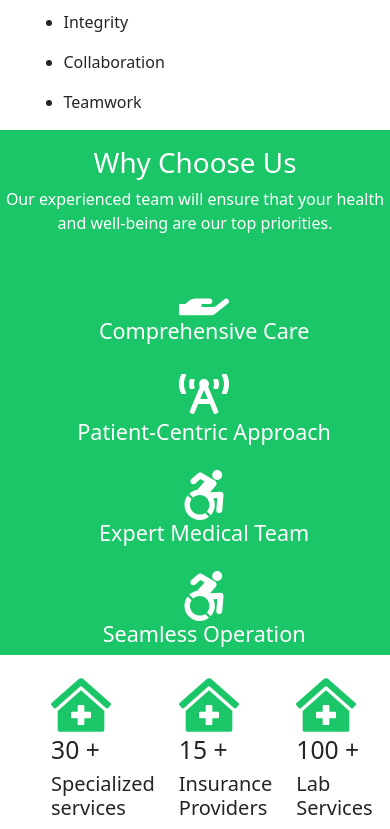
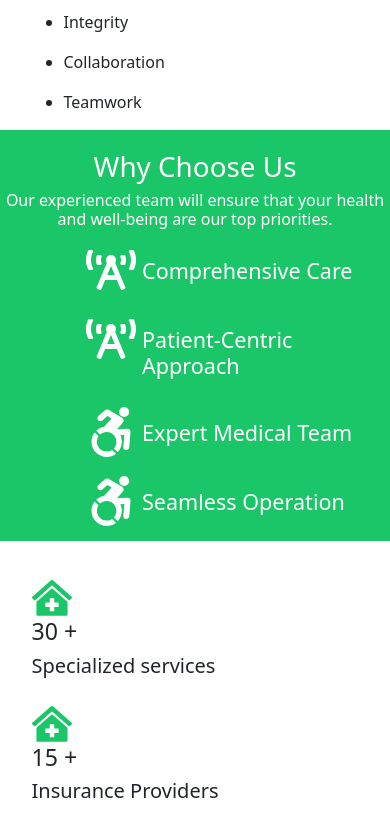
Before and after one commit to Marcelkibor/Cedar-Clinic, a React (Vite) app: page /about-us in a window 390 px wide. Shown: the part 1680-2509 px from the top of the page. Built offline with nearby package versions, Linux system fonts and the light colour scheme.

Commit message:
clinicPoints cols

```diff
--- a/src/App.css
+++ b/src/App.css
@@ -5,6 +5,10 @@
   justify-content: center;
   width: 120px;
   height: 120px;
+}
+.why-choose-col{
+  display: flex;
+  margin-left: 30% !important;
 }
 .about-us-wrapper {
   position: relative;
@@ -112,6 +116,9 @@
   text-align: center;
 }
 
+.counter-col{
+ width: fit-content;
+}
 
 .main-service-card{
   height: 300px !important;
@@ -363,10 +370,17 @@ color: #fff;
   margin-left: 20px;
 }
 /* mid-devices */
-@media(max-width:930px){
+@media(max-width:900px){
   .why-choose-icons{
     width: 100vw;
     margin-top: 10%;
+  }
+  .counter-col{
+    min-width: 100vw !important;
+    margin-top: 5% !important;
+  }
+  .why-choose-col{
+    margin-left: 25% !important;
   }
   .service-expand{
     margin-top: 20% !important;
@@ -456,9 +470,12 @@ color: #fff;
   align-items: center;
 }
 }
-@media(max-width:880px){
+@media(max-width:550px){
  .main-services{
   margin-top: 80% !important;
+ }
+ .why-choose-col{
+  margin-left: 15% !important;
  }
  .service-expand{
   margin-top: 25% !important;
--- a/src/components/AboutUs.tsx
+++ b/src/components/AboutUs.tsx
@@ -17,8 +17,7 @@ const AboutUs = () => {
       <Col>
        <div style={{marginLeft:'10%', marginTop:'10%'}}>
       <h2>About Us</h2>
-      <p>
-      Welcome to Cedar Clinic, where your health is our priority. At Cedar, we are dedicated to providing comprehensive and compassionate medical care to individuals and families. Our team of experienced healthcare professionals is committed to delivering personalized treatment plans tailored to meet your unique needs. From routine check-ups to specialized treatments, we strive to ensure your well-being at every step.
+    <p>Welcome to Cedar Clinic, where your health is our priority. At Cedar, we are dedicated to providing comprehensive and compassionate medical care to individuals and families. Our team of experienced healthcare professionals is committed to delivering personalized treatment plans tailored to meet your unique needs. From routine check-ups to specialized treatments, we strive to ensure your well-being at every step.
 <br></br><br></br><p>
 With state-of-the-art facilities and the latest medical advancements, Cedar Clinic is your trusted partner in achieving and maintaining optimal health. Trust us to be your healthcare destination, where quality care and patient satisfaction are at the heart of everything we do.
 </p>
@@ -35,14 +34,12 @@ const AboutUs = () => {
      <h2>Mission</h2>
     <p>Our mission at Cedar Clinic is to enhance the health and well-being of our community by providing exceptional medical care, promoting preventive practices, and fostering a culture of compassion and trust.</p>
   </div>
-
     </Col>
       <Col>
       <div className='about-mvv'>
         <h2>Vision</h2>
       <p>Our vision at Cedar Clinic is to be the leading healthcare provider in our region, recognized for our commitment to excellence, innovation, and patient-centered care. We aim to continuously improve and expand our services to meet the evolving needs of our community.</p>
       </div>
-
     </Col>
   <Col>
     <h2>Values</h2>
@@ -53,19 +50,19 @@ const AboutUs = () => {
     ))}
   </Col>
 </Row>
-<div style = {{position:'relative',height:'fit-content',backgroundColor:'#00c056e5'}}>
-  <div style={{textAlign:'center', color:'white',paddingTop:'4%'}}>
+<div style = {{height:'fit-content',backgroundColor:'#00c056e5'}}>
+  <div style={{color:'white',padding:'5% 0% 1% 0%',textAlign:'center'}}>
       <h1>Why Choose Us</h1>
-      <p> Our experienced team will ensure that your health and well-being are our top priorities.</p>
+      <h6 style={{marginTop:'2%'}}> Our experienced team will ensure that your health and well-being are our top priorities.</h6>
   </div>
   {whyChoose.map((item:any)=>(
-    <Row className='why-choose-row'>
-    <Col key={item.id}>
-    <div style={{ textAlign: 'left', display: 'flex', justifyContent: 'center', alignItems: 'center' }}>
-          <div className = 'why-choose-icons'>
+    <Row style={{height:'fit-content',margin:'1% 0% 0% 0%', paddingBottom:'0%'}}>
+    <Col className = 'why-choose-col' key={item.id}>
+          <div style={{margin:'0% 0% 0% 5%',padding:'0% 2% 5% 0%'}}>
           {React.createElement(whyChooseIcons[item.id], { style: { width: '50px', height: '50px', color: 'white' } })}
-              <h4 style={{ textAlign: 'center' }}>{item.title}</h4>
              </div>
+             <div style={{margin:'13px 0% 5% 0%', color:'white'}}>
+              <h4>{item.title}</h4>
           </div>
     </Col>
     </Row>
@@ -74,9 +71,9 @@ const AboutUs = () => {
   <div style={{width:'100vw',height:'100%',background:'white'}}>
     <Row className='counter-row'>
     {clinicalNumbers.map((item:any)=>(
-      <Col key={item.id}>
-        {React.createElement(numberIcons[item.id],{style:{color:'#00c056e5', width:'60px',height:'60px'}})}
-        <h2>{`${item.number} +`}</h2>
+      <Col className='counter-col'key={item.id}>
+        {React.createElement(numberIcons[item.id],{style:{color:'#00c056e5', width:'40px',height:'40px'}})}
+        <h3>{`${item.number} +`}</h3>
         <h5>{item.title}</h5>
       </Col>
     ))}
--- a/src/components/DataFiles/ClinicalProcess.ts
+++ b/src/components/DataFiles/ClinicalProcess.ts
@@ -44,7 +44,7 @@ const processIcons:{[key:number]:IconType} = {
     5:FaWalking
 };
 const whyChooseIcons:{[key:number]:IconType} = {
-    1:FaHandHolding,
+    1:FaBroadcastTower,
     2:FaBroadcastTower,
     3:FaAccessibleIcon,
     4:FaAccessibleIcon
```
Lines whose indentation alone changed are shown as unchanged.
